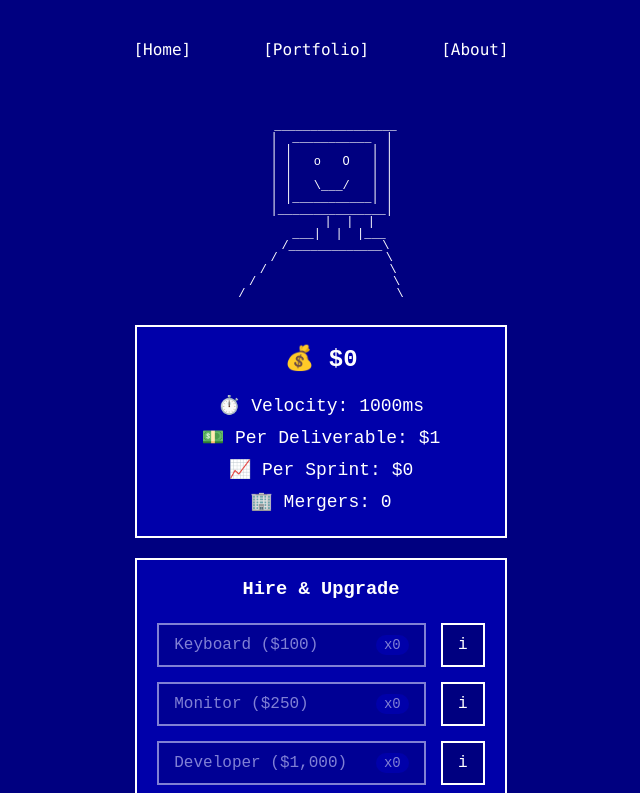
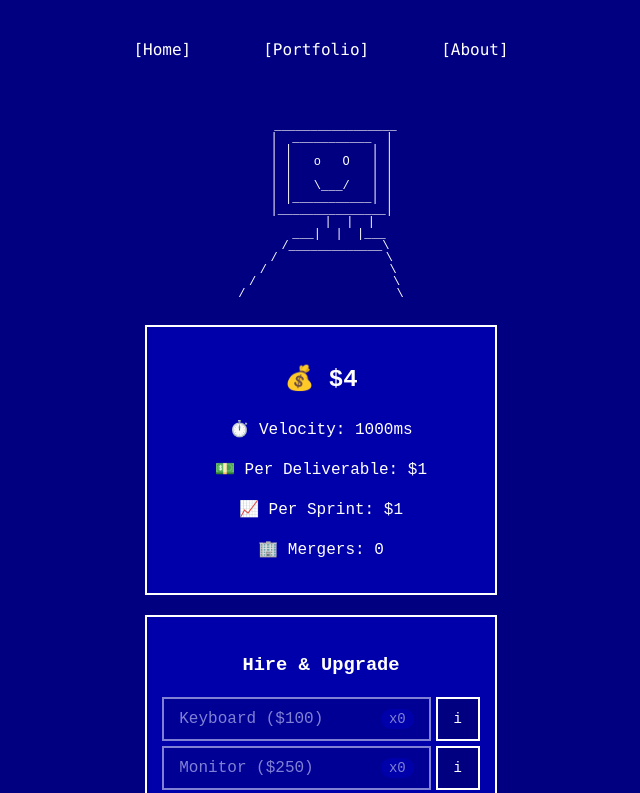
Before and after one commit to ChrisGermano/BSOD, a React (Create React App) app in the folder client/: page /procrastinate in a window 1280 px wide. Shown: the top 793 px of the page, without its empty margins (319-959 px from the left). Built offline with nearby package versions, Linux system fonts and the light colour scheme.

Commit message:
Game updates

```diff
--- /dev/null
+++ b/client/src/components/Procrastinator.css
@@ -0,0 +1,179 @@
+.procrastinator {
+    background-color: #000080;
+    color: white;
+    padding: 20px;
+    font-family: 'Courier New', monospace;
+    max-width: 800px;
+    margin: 0 auto;
+    position: relative;
+}
+
+.ascii-computer {
+    text-align: center;
+    margin-bottom: 20px;
+    cursor: pointer;
+    transition: transform 0.2s ease;
+    user-select: none;
+}
+
+.ascii-computer:hover {
+    transform: scale(1.05);
+}
+
+.ascii-computer pre {
+    display: inline-block;
+    margin: 0;
+    font-size: 12px;
+    line-height: 1;
+    color: #FFFFFF;
+}
+
+.floating-money {
+    position: fixed;
+    color: #00FF00;
+    font-weight: bold;
+    font-size: 20px;
+    pointer-events: none;
+    animation: floatUp 0.5s ease-out forwards;
+    z-index: 1000;
+}
+
+@keyframes floatUp {
+    0% {
+        opacity: 1;
+        transform: translateY(0);
+    }
+    100% {
+        opacity: 0;
+        transform: translateY(-50px);
+    }
+}
+
+.floating-phrase {
+    position: fixed;
+    color: #FFD700;
+    font-weight: bold;
+    font-size: 18px;
+    pointer-events: none;
+    animation: floatUp 1s ease-out forwards;
+    z-index: 1000;
+    text-shadow: 2px 2px 4px rgba(0, 0, 0, 0.5);
+}
+
+.stats {
+    background-color: #0000AA;
+    padding: 15px;
+    margin-bottom: 20px;
+    border: 2px solid #FFFFFF;
+}
+
+.shop {
+    background-color: #0000AA;
+    padding: 15px;
+    border: 2px solid #FFFFFF;
+}
+
+.upgrade-item {
+    position: relative;
+    margin: 5px 0;
+    display: flex;
+    align-items: center;
+    gap: 5px;
+}
+
+.upgrade-button {
+    background-color: #000080;
+    color: white;
+    border: 2px solid #FFFFFF;
+    padding: 10px 15px;
+    width: 100%;
+    height: 44px;
+    text-align: left;
+    cursor: pointer;
+    font-family: 'Courier New', monospace;
+    font-size: 16px;
+    transition: all 0.3s ease;
+    display: flex;
+    justify-content: space-between;
+    align-items: center;
+}
+
+.upgrade-button:hover:not(:disabled) {
+    background-color: #0000AA;
+}
+
+.upgrade-button:disabled {
+    opacity: 0.5;
+    cursor: not-allowed;
+}
+
+.info-button {
+    background-color: #000080;
+    color: white;
+    border: 2px solid #FFFFFF;
+    width: 44px;
+    height: 44px;
+    display: flex;
+    align-items: center;
+    justify-content: center;
+    cursor: pointer;
+    font-family: 'Courier New', monospace;
+    font-size: 14px;
+    transition: all 0.3s ease;
+    flex-shrink: 0;
+    padding: 0;
+}
+
+.info-button:hover {
+    background-color: #0000AA;
+}
+
+.info-tooltip {
+    position: absolute;
+    bottom: 100%;
+    left: 50%;
+    transform: translateX(-50%);
+    background-color: #0000AA;
+    color: white;
+    padding: 5px 10px;
+    border: 1px solid #FFFFFF;
+    border-radius: 5px;
+    font-size: 14px;
+    white-space: nowrap;
+    z-index: 1000;
+    margin-bottom: 5px;
+    display: none;
+}
+
+.info-button:hover + .info-tooltip {
+    display: block;
+}
+
+.upgrade-count {
+    background-color: #0000AA;
+    padding: 2px 8px;
+    border-radius: 10px;
+    font-size: 14px;
+}
+
+.upgrade-item:last-child .upgrade-button {
+    background-color: white;
+    color: #000080;
+    text-align: center;
+    justify-content: center;
+}
+
+.upgrade-item:last-child .upgrade-button:hover:not(:disabled) {
+    background-color: #e6e6e6;
+}
+
+.reset-button {
+    background-color: #8B0000 !important;
+    color: white !important;
+    text-align: center !important;
+    justify-content: center !important;
+}
+
+.reset-button:hover {
+    background-color: #A52A2A !important;
+}
--- a/client/src/components/DevTycoon.js
+++ b/client/src/components/Procrastinator.js
@@ -2,10 +2,10 @@ import React, { useState, useEffect } from 'react';
 import { useCookies } from 'react-cookie';
 import Upgrades from './Upgrades';
 
-const DevTycoon = () => {
-    const [cookies, setCookie, removeCookie] = useCookies(['chrisSimulator']);
-    const [money, setMoney] = useState(cookies.chrisSimulator?.money || 0);
-    const [linesOfCode, setLinesOfCode] = useState(cookies.chrisSimulator?.linesOfCode || 0);
+const Procrastinator = () => {
+    const [cookies, setCookie, removeCookie] = useCookies(['procrastinator']);
+    const [money, setMoney] = useState(cookies.procrastinator?.money || 0);
+    const [linesOfCode, setLinesOfCode] = useState(cookies.procrastinator?.linesOfCode || 0);
     const [upgrades, setUpgrades] = useState(new Upgrades());
     const [floatingMoney, setFloatingMoney] = useState([]);
     const [floatingPhrases, setFloatingPhrases] = useState([]);
@@ -22,12 +22,11 @@ const DevTycoon = () => {
         "This needs refinement"
     ];
 
-    // Initialize upgrades from cookies
     useEffect(() => {
-        if (cookies.chrisSimulator?.upgrades) {
-            upgrades.setUpgrades(cookies.chrisSimulator.upgrades);
+        if (cookies.procrastinator?.upgrades) {
+            upgrades.setUpgrades(cookies.procrastinator.upgrades);
         }
-    }, [cookies.chrisSimulator?.upgrades, upgrades]);
+    }, [cookies.procrastinator?.upgrades, upgrades]);
 
     const handleComputerClick = (e) => {
         const clickValue = upgrades.calculateClickValue();
@@ -52,21 +51,39 @@ const DevTycoon = () => {
         if (upgrades.canAfford(type, money)) {
             if (type === 'merge') {
                 setMoney(0);
-                setTickTime(1000);
+                setTickTime(2000);
             }
             setMoney(prev => prev - upgrades.getPrice(type));
             upgrades.buyUpgrade(type);
         }
     };
 
-    // Game loop
+    const handleReset = () => {
+        removeCookie('procrastinator');
+        setMoney(0);
+        setLinesOfCode(0);
+        setTickTime(2000);
+        setUpgrades(new Upgrades());
+        setFloatingMoney([]);
+        setFloatingPhrases([]);
+        setTickCount(0);
+        setIsSad(false);
+    };
+
+    useEffect(() => {
+        if (money < -100000 && !isSad) {
+            setIsSad(true);
+        } else if (money >= -100000 && isSad) {
+            setIsSad(false);
+        }
+    }, [money, isSad]);
+
     useEffect(() => {
         const interval = setInterval(() => {
             const passiveIncome = upgrades.calculatePassiveIncome();
             if (passiveIncome > 0) {
                 setMoney(prev => prev + passiveIncome);
 
-                // Create floating money for passive income
                 const newMoney = {
                     id: Date.now(),
                     x: Math.random() * window.innerWidth,
@@ -82,13 +99,11 @@ const DevTycoon = () => {
                 setMoney(prev => prev + passiveIncome);
             }
 
-            // Update tick time
             setTickTime(upgrades.calculateTickTime());
 
-            // Random business phrase
             setTickCount(prev => {
                 const newCount = prev + 1;
-                if (newCount >= Math.floor(Math.random() * 10) + 10) { // Random between 10-20
+                if (newCount >= Math.floor(Math.random() * 10) + 10) {
                     const phrase = businessPhrases[Math.floor(Math.random() * businessPhrases.length)];
                     const newPhrase = {
                         id: Date.now(),
@@ -105,8 +120,7 @@ const DevTycoon = () => {
                 return newCount;
             });
 
-            // Save game state
-            setCookie('chrisSimulator', {
+            setCookie('procrastinator', {
                 money,
                 linesOfCode,
                 upgrades: upgrades.getAllUpgrades()
@@ -116,29 +130,8 @@ const DevTycoon = () => {
         return () => clearInterval(interval);
     }, [money, linesOfCode, upgrades, tickTime, setCookie]);
 
-    const handleReset = () => {
-        removeCookie('chrisSimulator');
-        setMoney(0);
-        setLinesOfCode(0);
-        setTickTime(2000);
-        setUpgrades(new Upgrades());
-        setFloatingMoney([]);
-        setFloatingPhrases([]);
-        setTickCount(0);
-        setIsSad(false);
-    };
-
-    // Check for sad state
-    useEffect(() => {
-        if (money < -100000 && !isSad) {
-            setIsSad(true);
-        } else if (money >= -100000 && isSad) {
-            setIsSad(false);
-        }
-    }, [money, isSad]);
-
     return (
-        <div className="dev-tycoon">
+        <div className="procrastinator">
             <div className="ascii-computer" onClick={handleComputerClick}>
                 <pre>
 {isSad ? `    _________________
@@ -250,4 +243,4 @@ const DevTycoon = () => {
     );
 };
 
-export default DevTycoon;
+export default Procrastinator;
--- a/client/src/components/Upgrades.js
+++ b/client/src/components/Upgrades.js
@@ -34,7 +34,6 @@ class Upgrades {
     calculatePrice(type) {
         const basePrice = this.basePrices[type];
         const count = this.upgrades[type];
-        // Calculate 5% increase for each purchase, rounded down
         const increase = Math.floor(basePrice * 0.05 * count);
         return basePrice + increase;
     }
@@ -55,13 +54,12 @@ class Upgrades {
         income -= this.upgrades.developer * 10;
         income -= this.upgrades.pc * 5;
         income -= this.upgrades.dataCenter * 100;
-        income += this.upgrades.ai > 0 ? this.calculateClickValue() : 0;
+        income += this.calculateClickValue();
         return income;
     }
 
     calculateTickTime() {
         let time = 1000;
-        // Apply 20% reduction for each AI upgrade and 5% for each data center
         time = time * Math.pow(0.8, this.upgrades.ai) * Math.pow(0.95, this.upgrades.dataCenter);
         return Math.max(Math.floor(time), 100);
     }
@@ -92,13 +90,11 @@ class Upgrades {
 
     buyUpgrade(type) {
         if (type === 'merge') {
-            // Reset all upgrades except merge
             Object.keys(this.upgrades).forEach(key => {
                 if (key !== 'merge') {
                     this.upgrades[key] = 0;
                 }
             });
-            // Increment merge count
             this.upgrades.merge++;
         } else {
             this.upgrades[type]++;
--- a/client/src/pages/Procrastinate.js
+++ b/client/src/pages/Procrastinate.js
@@ -1,11 +1,11 @@
 import React from 'react';
-import DevTycoon from '../components/DevTycoon';
-import '../components/DevTycoon.css';
+import Procrastinator from '../components/Procrastinator';
+import '../components/Procrastinator.css';
 
 function Procrastinate() {
     return (
         <div>
-            <DevTycoon />
+            <Procrastinator />
         </div>
     );
 }
--- a/package.json
+++ b/package.json
@@ -9,5 +9,8 @@
     "install": "cd client && npm install"
   },
   "author": "",
-  "license": "ISC"
+  "license": "ISC",
+  "dependencies": {
+    "three": "^0.176.0"
+  }
 }
```
